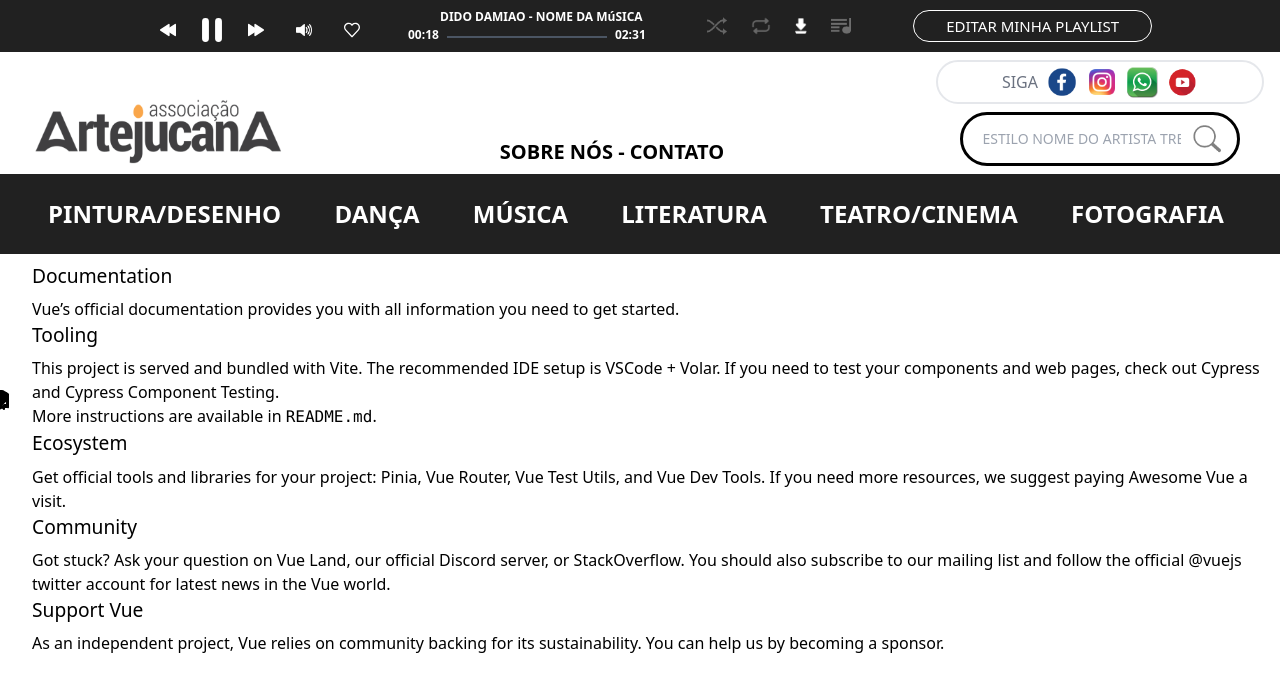
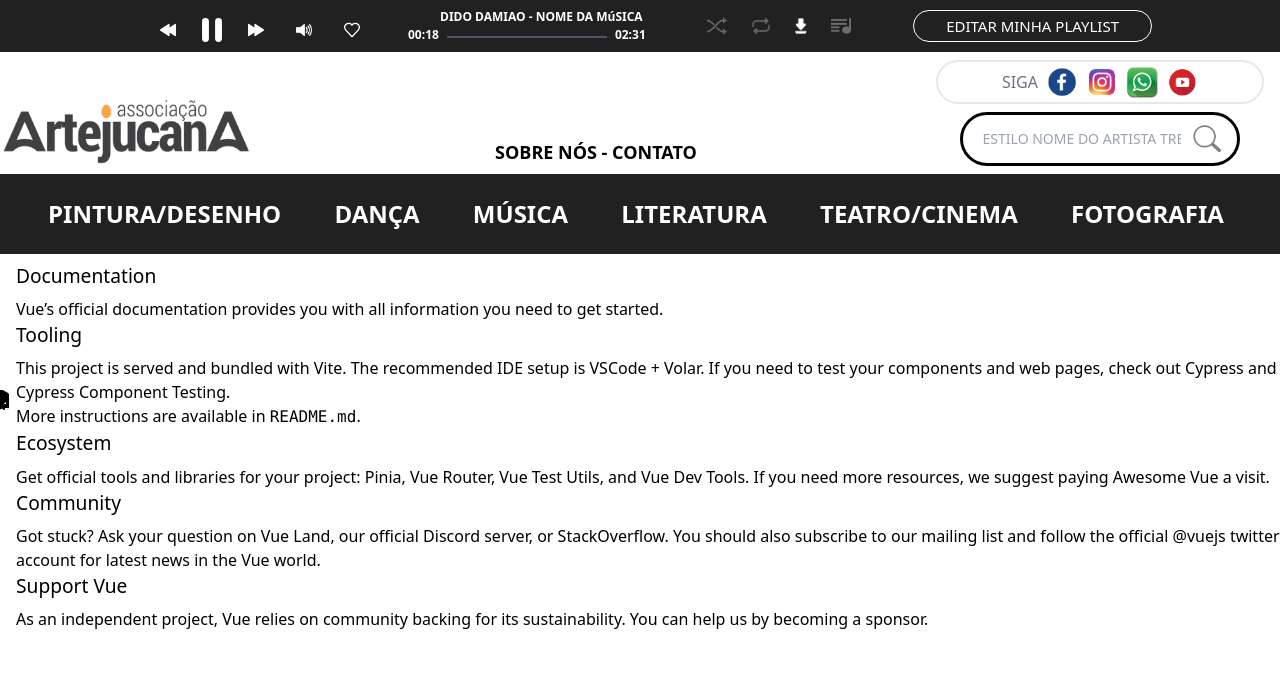
Before and after one commit to macedd/artists-catalog, a Vue app in the folder frontends/: page /home in a window 1280 px wide. Shown: the top 692 px of the page. Built offline with nearby package versions, Linux system fonts and the light colour scheme.

Commit message:
adjusting header layout

```diff
--- a/frontends/src/Index.vue
+++ b/frontends/src/Index.vue
@@ -5,12 +5,14 @@ import Header from './components/layout/Header.vue'
 </script>
 
 <template>
+<div>
   <Header />
-  <div class="container px-4 h-screen">
+  <div class="container mx-auto">
     <Suspense>
       <RouterView />
     </Suspense>
   </div>
+</div>
 </template>
 
 <style scoped>
--- a/frontends/src/components/layout/HeaderLogo.vue
+++ b/frontends/src/components/layout/HeaderLogo.vue
@@ -3,11 +3,11 @@
 
 <template>
   <!-- Logo and Search Section Start -->
-  <div class="mt-2 flex flex-col justify-between md:flex-row md:items-end">
+  <div class="container mx-auto mt-2 flex flex-col justify-between md:flex-row md:items-end">
     <div class="mx-auto md:mx-0">
-      <img class="w-64 md:ml-8" src="@/assets/images/logo-1.png" alt="logo" />
+      <img class="w-64" src="@/assets/images/logo-1.png" alt="logo" />
     </div>
-    <h1 class="mb-4 text-center text-xl font-semibold md:mb-0 md:text-left">
+    <h1 class="mb-4 text-center text-lg font-semibold md:mb-0 md:text-left">
       SOBRE NÓS - CONTATO
     </h1>
     <div class="mr-4 flex flex-col items-center">
--- a/frontends/src/components/layout/HeaderMenu.vue
+++ b/frontends/src/components/layout/HeaderMenu.vue
@@ -3,9 +3,9 @@
 
 <template>
   <!-- Navlins Section Start -->
+  <div class="bg-[#212121] text-base font-bold uppercase text-white md:text-xl lg:text-2xl">
     <ul
-    class="my-2 flex flex-wrap bg-[#212121] px-2 py-4 text-base font-bold uppercase text-white md:justify-between md:py-6 md:px-12 md:text-xl lg:text-2xl"
-  >
+      class="container mx-auto text-center md:flex flex-wrap justify-between my-2 px-2 py-4 md:py-6 md:px-12">
       <li class="mr-6 mt-1 md:mr-2 md:mt-0">pintura/desenho</li>
       <li class="mr-6 mt-1 md:mr-2 md:mt-0">dança</li>
       <li class="mr-6 mt-1 md:mr-2 md:mt-0">música</li>
@@ -13,6 +13,7 @@
       <li class="mr-6 mt-1 md:mr-2 md:mt-0">teatro/CINEMA</li>
       <li class="mr-6 mt-1 md:mr-2 md:mt-0">FOTOGRAFIA</li>
     </ul>
+  </div>
   <!-- Navlins Section End -->
 </template>
 
--- a/frontends/src/components/layout/HeaderRadio.vue
+++ b/frontends/src/components/layout/HeaderRadio.vue
@@ -5,11 +5,9 @@
   <!-- Player Section Start-->
   <div class="bg-[#212121] py-2 text-white">
     <div
-      class="mx-auto flex items-center justify-center overflow-hidden sm:justify-between md:px-0 lg:w-4/5"
-    >
+      class="container mx-auto flex items-center justify-center overflow-hidden sm:justify-between md:px-0 lg:w-4/5">
       <div
-        class="flex flex-col-reverse items-start pl-8 sm:items-center md:flex-row md:justify-between"
-      >
+        class="flex flex-col-reverse items-start pl-8 sm:items-center md:flex-row md:justify-between">
         <div class="mt-2 flex items-center justify-center">
           <img
             src="@/assets/svgs/rewind.svg"
--- a/frontends/src/views/HomePlaceholder.vue
+++ b/frontends/src/views/HomePlaceholder.vue
@@ -2,7 +2,7 @@
 </script>
 
 <template>
-  <div>
+  <div class="px-4 h-screen">
     <img
       class="h-full mx-auto max-h-screen"
       src="@/assets/logo-placeholder.png"
```
Lines whose indentation alone changed are shown as unchanged.
